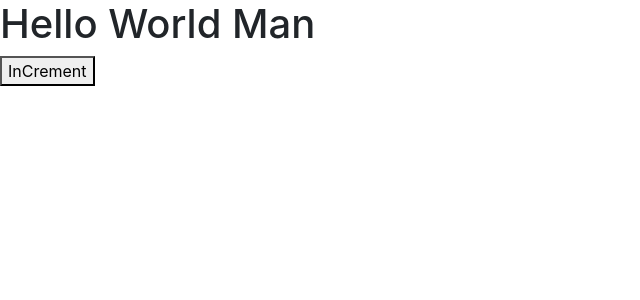
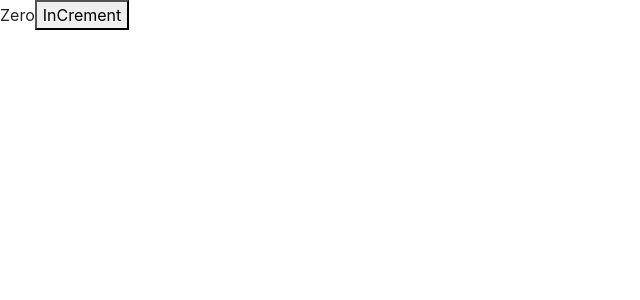
Before and after one commit to bipon68/react-mos, a React (Create React App) app: page / in a window 1280 px wide. Shown: the top 300 px of the page, without its empty margins (0-640 px from the left). Built offline with nearby package versions, Linux system fonts and the light colour scheme.

Commit message:
#3 Embedding Expressions

```diff
--- a/src/components/counter.jsx
+++ b/src/components/counter.jsx
@@ -1,15 +1,31 @@
 import React, { Component } from 'react';
 
+/**
+ *  Specifying Children
+    Embedding Expressions
+    js destructuring
+    React.Fragment
+    Setting Attributes
+ */
+
 class Counter extends Component {
+    state = {
+        count: 0
+    }
     render() {
         // React.createElement('h1')
         return (
             <React.Fragment>
-                <h1>Hello World Man</h1>
+                <span>{this.formatCount()}</span>
                 <button className="button-info">InCrement</button>
             </React.Fragment>
         );
     }
+    formatCount(){
+        const { count } = this.state;
+        return count === 0 ? 'Zero' : count;
+        // return count === 0 ? <h2>Zero</h2> : count; // jsx expression support also
+    }
 }
 
 export default Counter;
```
